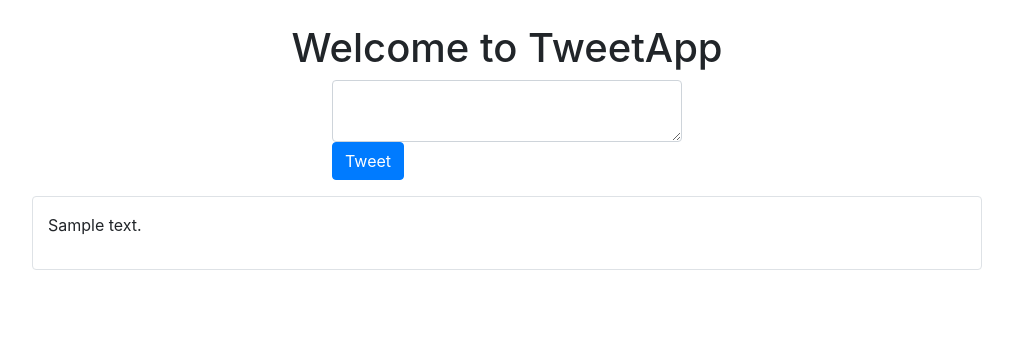
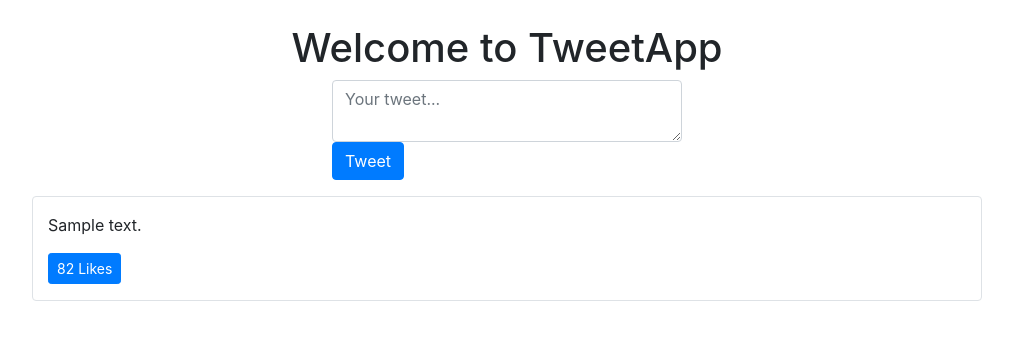
Before and after one commit to Lelouchyagami/Social-Network, a Django app: page / in a window 1280 px wide. Shown: the part 56-396 px from the top of the page, without its empty margins (133-1146 px from the left). Run offline with Django 3.2, Linux system fonts and the light colour scheme; tables that the repository leaves empty hold one stand-in row (values such as "Sample post"); data that the repository does not hold is empty; some libraries are stand-ins or nearby versions.

Commit message:
Added ajax call and serializer

```diff
--- a/templates/pages/home.html
+++ b/templates/pages/home.html
@@ -4,41 +4,64 @@
 this is amazing!!!!
 {% endblock head_title%}
 
+{% block content %}
 
-{% block content %}
 <div class='row text-center'>
-    <div class="col">
+    <div class='col'>
         <h1>Welcome to TweetApp</h1>
     </div>
 </div>
 
-<div class="row mb-3">
-    <div class="col-md-4 mx-auto col-10 ">
-        <form class="form" method="POST" action="/create-tweet">
+<div class='row mb-3'>
+    <div class='col-md-4 mx-auto col-10'>
+        <form class='form' id='tweet-create-form' method='POST' action='/create-tweet'>
             {% csrf_token %}
-            <input type="hidden" value="/" name="next" />
-            <textarea class="form-control" name="content" placeholder="Say Somthing..."> </textarea>
-            <button type="submit" class="btn btn-primary">Tweet</button>
+            <input type='hidden' value='/' name='next' />
+            <textarea required='required' class='form-control' name='content' placeholder='Your tweet...'></textarea>
+            <button type='submit' class='btn btn-primary'>Tweet</button>
         </form>
     </div>
 </div>
 
-<div class="row" id='tweets'>
+<div class='row' id='tweets'>
     Loading...
 </div>
 
 <script>
-const tweetsElement = document.getElementById("tweets") // get an html element
 
+function handleTweetCreateFormDidSumbit(event) {
+    event.preventDefault()
+    const myForm = event.target
+    const myFormData = new FormData(myForm)
+    const url = myForm.getAttribute("action")
+    const method = myForm.getAttribute("method")
+    const xhr = new XMLHttpRequest()
+    const responseType = "json"
+    xhr.responseType = responseType
+    xhr.open(method, url)
+    xhr.setRequestHeader("HTTP_X_REQUESTED_WITH", "XMLHttpRequest")
+    xhr.setRequestHeader("X-Requested-With", "XMLHttpRequest")
+    xhr.onload = function() {
+        if (xhr.status === 201) {
+            const newTweetJson = xhr.response
+            const newTweetElement = formatTweetElement(newTweetJson)
+            const ogHtml = tweetsContainerElement.innerHTML
+            tweetsContainerElement.innerHTML = newTweetElement + ogHtml
+            myForm.reset()
+        }
+    }
+    xhr.send(myFormData)
+}
+const tweetCreateFormEl = document.getElementById("tweet-create-form")
+tweetCreateFormEl.addEventListener("submit", handleTweetCreateFormDidSumbit)
+
+const tweetsContainerElement = document.getElementById("tweets")
+
+function loadTweets(tweetsElement) {
     const xhr = new XMLHttpRequest()
     const method = 'GET' // "POST"
     const url = "/tweets"
     const responseType = "json"
-
-function formatTweetElement(tweet) {
-    var formattedTweet = "<div class='col-12 col-md-10 mx-auto border rounded py-3 mb-4 tweet' id='tweet-" + tweet.id + "'><p>" + tweet.content + "</p></div>"
-    return formattedTweet
-}
     xhr.responseType = responseType
     xhr.open(method, url)
     xhr.onload = function() {
@@ -54,7 +77,27 @@ xhr.onload = function() {
         tweetsElement.innerHTML = finalTweetStr
     }
     xhr.send()
+}
 
+loadTweets(tweetsContainerElement)
+
+function handleDidLike (tweet_id, currentCount) {
+    console.log(tweet_id, currentCount)
+    return
+}
+
+function LikeBtn(tweet) {
+    return "<button class='btn btn-primary btn-sm' onclick=handleDidLike(" +
+    tweet.id + "," + tweet.likes + ")>" + tweet.likes + " Likes</button>"
+}
+
+function formatTweetElement(tweet) {
+    var formattedTweet = "<div class='col-12 col-md-10 mx-auto border rounded py-3 mb-4 tweet' id='tweet-" + tweet.id
+    + "'><p>" + tweet.content +
+        "</p><div class='btn-group'>" + LikeBtn(tweet) +
+        "</div></div>"
+    return formattedTweet
+}
 
 </script>
 {% endblock content %}
--- a/tweets/models.py
+++ b/tweets/models.py
@@ -1,6 +1,15 @@
+import random
 from django.db import models
 
 # Create your models here.
 class Tweet(models.Model):
     content = models.TextField(blank=True,null=True)
     image = models.FileField(upload_to='images/',blank=True,null=True)
+    class Meta:
+        ordering = ['-id']
+    def serialize(self):
+        return {
+            "id":self.id,
+            "content":self.content,
+            "likes": random.randint(0,150)
+        }
--- a/tweets/views.py
+++ b/tweets/views.py
@@ -1,3 +1,4 @@
+import random
 from django.shortcuts import render , redirect
 from django.conf import settings
 from django.http import HttpResponse,Http404, JsonResponse
@@ -17,6 +18,8 @@ def tweet_create_view(request,*args,**kwargs):
     if form.is_valid():
         obj = form.save(commit=False)
         obj.save()
+        if request.is_ajax():
+            return JsonResponse(obj.serialize(), status=201)
         if next_url != None and is_safe_url(next_url, ALLOWED_HOSTS):
             return redirect(next_url)
         form=TweetForm()
@@ -24,7 +27,7 @@ def tweet_create_view(request,*args,**kwargs):
 
 def tweet_list_view(request,*args,**kwargs):
     QuerySet = Tweet.objects.all()
-    tweetsList = [{"id":tweet.id,"content":tweet.content} for tweet in QuerySet]
+    tweetsList = [tweet.serialize() for tweet in QuerySet]
     data = {
         "isUser":False,
         "response":tweetsList
```
Also changed, not shown: tweets/migrations/0002_auto_20201018_1606.py (added). Lines whose indentation alone changed are shown as unchanged.
